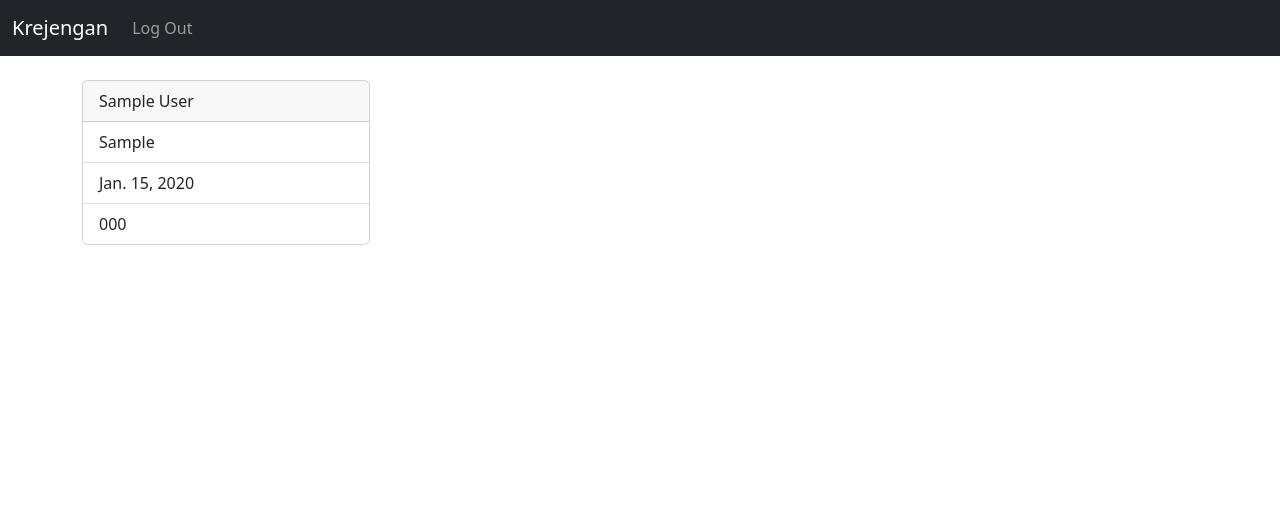
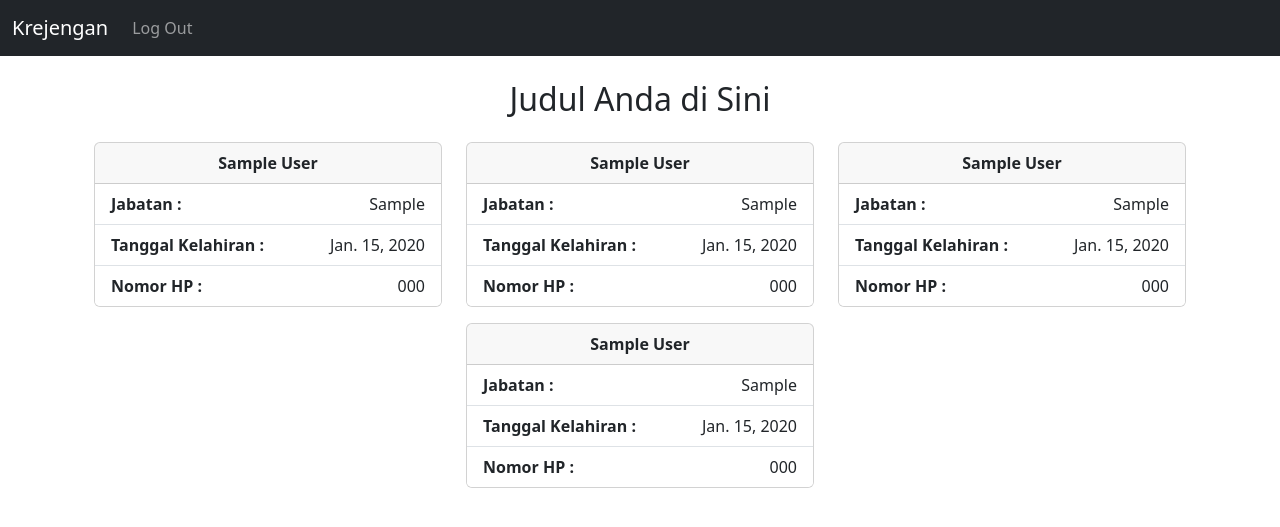
Before and after one commit to Yayak18/perades, a Django app: a page that uses website/templates/record.html in a window 1280 px wide. Shown: the top 527 px of the page. Run offline with Django 5.2, Linux system fonts and the light colour scheme; a user stored in the database is signed in; tables that the repository leaves empty hold one stand-in row (values such as "Sample post").

```diff
--- a/website/templates/record.html
+++ b/website/templates/record.html
@@ -1,17 +1,69 @@
 {% extends 'base.html' %}
 {% block content %}
 
-<div class="card" style="width: 18rem;">
-    <div class="card-header">
-        {{ record_perangkat.first_name }}
-        {{ record_perangkat.last_name }}
+<h2 class="text-center mb-4">Judul Anda di Sini</h2>
+
+<div class="container">
+    <div class="row justify-content-center">
+        <!-- Card 1 -->
+        <div class="col-md-4 mb-3">
+            <div class="card" style="width: 100%;">
+                <div class="card-header text-center"><strong>
+                    {{ record_perangkat.first_name }}
+                    {{ record_perangkat.last_name }}</strong>
+                </div>
+                <ul class="list-group list-group-flush">
+                    <li class="list-group-item d-flex justify-content-between"><strong>Jabatan :</strong>{{ record_perangkat.jabatan }}</li>
+                    <li class="list-group-item d-flex justify-content-between"><strong>Tanggal Kelahiran :</strong>{{ record_perangkat.kelahiran }}</li>
+                    <li class="list-group-item d-flex justify-content-between"><strong>Nomor HP :</strong>{{ record_perangkat.hp }}</li>
+                </ul>
+            </div>
+        </div>
+
+        <!-- Card 2 -->
+        <div class="col-md-4 mb-3">
+            <div class="card" style="width: 100%;">
+                <div class="card-header text-center"><strong>
+                    {{ record_perangkat.first_name }}
+                    {{ record_perangkat.last_name }}</strong>
+                </div>
+                <ul class="list-group list-group-flush">
+                    <li class="list-group-item d-flex justify-content-between"><strong>Jabatan :</strong>{{ record_perangkat.jabatan }}</li>
+                    <li class="list-group-item d-flex justify-content-between"><strong>Tanggal Kelahiran :</strong>{{ record_perangkat.kelahiran }}</li>
+                    <li class="list-group-item d-flex justify-content-between"><strong>Nomor HP :</strong>{{ record_perangkat.hp }}</li>
+                </ul>
+            </div>
+        </div>
+
+        <!-- Card 3 -->
+        <div class="col-md-4 mb-3">
+            <div class="card" style="width: 100%;">
+                <div class="card-header text-center"><strong>
+                    {{ record_perangkat.first_name }}
+                    {{ record_perangkat.last_name }}</strong>
+                </div>
+                <ul class="list-group list-group-flush">
+                    <li class="list-group-item d-flex justify-content-between"><strong>Jabatan :</strong>{{ record_perangkat.jabatan }}</li>
+                    <li class="list-group-item d-flex justify-content-between"><strong>Tanggal Kelahiran :</strong>{{ record_perangkat.kelahiran }}</li>
+                    <li class="list-group-item d-flex justify-content-between"><strong>Nomor HP :</strong>{{ record_perangkat.hp }}</li>
+                </ul>
+            </div>
+        </div>
+
+        <div class="col-md-4 mb-3">
+          <div class="card" style="width: 100%;">
+              <div class="card-header text-center"><strong>
+                  {{ record_perangkat.first_name }}
+                  {{ record_perangkat.last_name }}</strong>
+              </div>
+              <ul class="list-group list-group-flush">
+                  <li class="list-group-item d-flex justify-content-between"><strong>Jabatan :</strong>{{ record_perangkat.jabatan }}</li>
+                  <li class="list-group-item d-flex justify-content-between"><strong>Tanggal Kelahiran :</strong>{{ record_perangkat.kelahiran }}</li>
+                  <li class="list-group-item d-flex justify-content-between"><strong>Nomor HP :</strong>{{ record_perangkat.hp }}</li>
+              </ul>
+          </div>
+      </div>
     </div>
-    <ul class="list-group list-group-flush">
-      <li class="list-group-item">{{ record_perangkat.jabatan }}</li>
-      <li class="list-group-item">{{ record_perangkat.kelahiran }}</li>
-      <li class="list-group-item">{{ record_perangkat.hp }}</li>
-    </ul>
-  </div>
-
+</div>
 
 {% endblock %}
--- a/website/urls.py
+++ b/website/urls.py
@@ -7,4 +7,5 @@ urlpatterns = [
     path('logout/', views.logout_user, name='logout'),
     path('register/', views.register_user, name='register'),
     path('record/<str:nama_desa>', views.record_perangkat, name='record'),
+    path('hapus_perangkat/<str:nama_perangkat>', views.record_perangkat, name='hapus_perangkat'),
 ]
--- a/website/views.py
+++ b/website/views.py
@@ -54,3 +54,13 @@ def record_perangkat(request, nama_desa):
     else:
          messages.success(request, "Anda telah Log In")
          return redirect('home')
+
+def hapus_perangkat(request, nama_perangkat):
+    if request.user.is_authenticated:
+        hapus = Record.objects.get(nama_perangkat=nama_perangkat)
+        hapus.delete()
+        messages.success(request, "Anda Berhasil Menghapus Data Perangkat")
+        return redirect('home')
+    else:
+         messages.success(request, "Anda harus Log In untuk menghapus data")
+         return redirect('home')
```
Also changed, not shown: media/Probo.png (added), website/models.py (line endings or trailing spaces).
